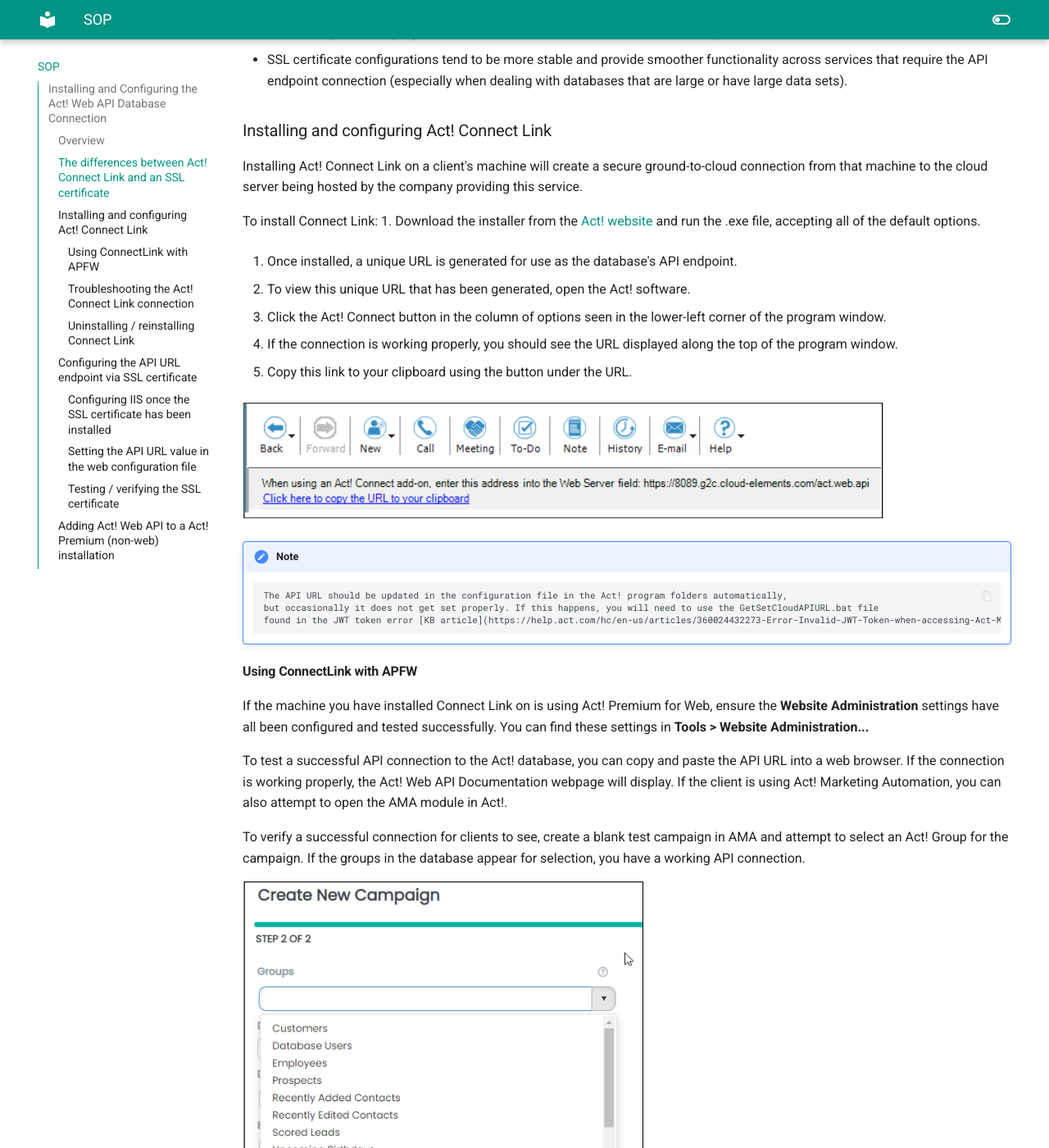
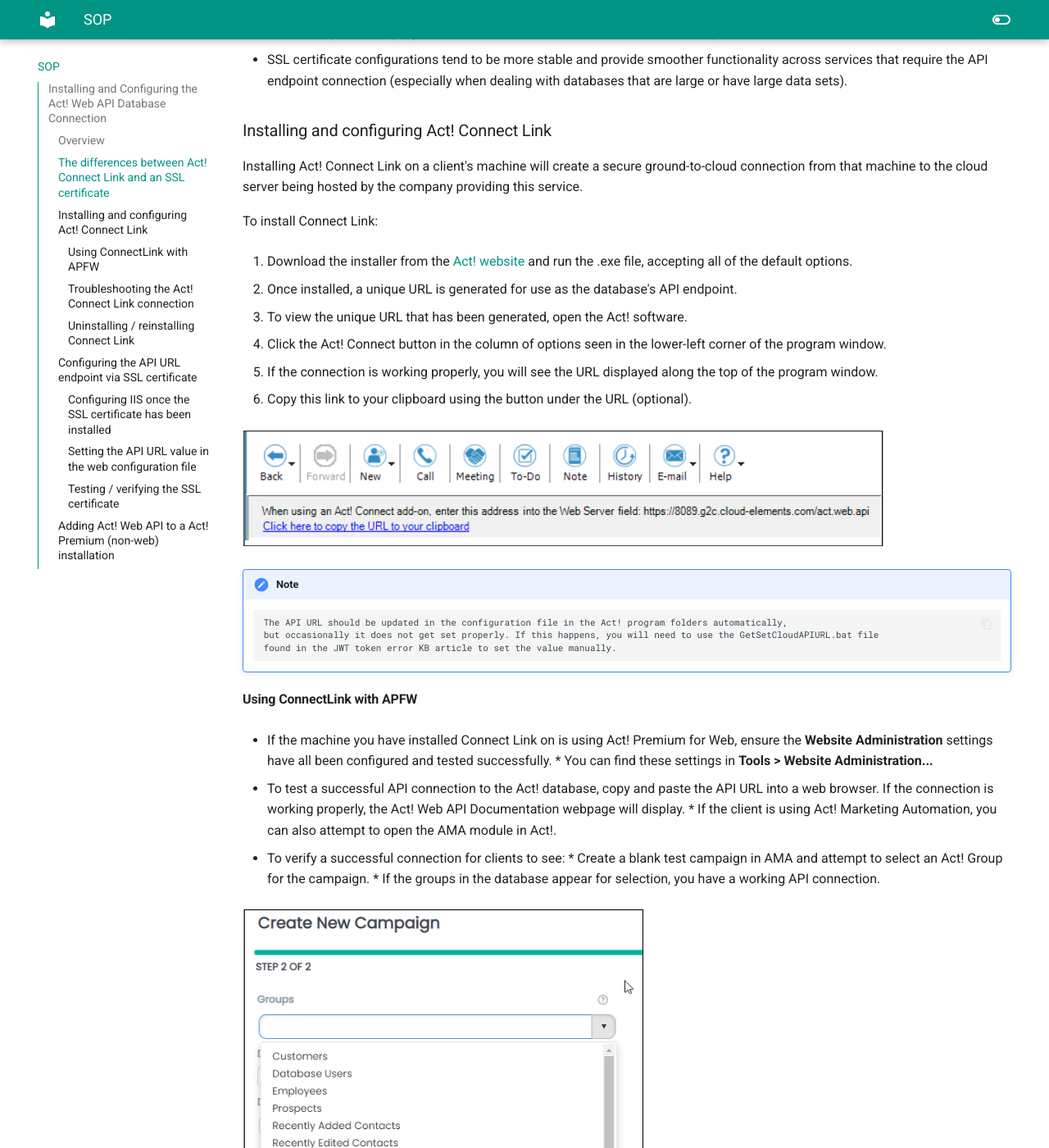
Before and after one commit to medinast21/medina-portfolio, an MkDocs documentation site: the page built from docs/SOP.md, in a window 1280 px wide and 1400 px high, scrolled down 951 px. Shown: the whole window at 82% size. Built offline with MkDocs 1.6.1 and Material for MkDocs 9.7.7, drawn with Linux system fonts in a browser that asks for light colours; some of the changed text lies outside the part shown.

Commit message:
Update SOP.md

```diff
--- a/docs/SOP.md
+++ b/docs/SOP.md
@@ -37,44 +37,53 @@ Installing Act! Connect Link on a client's machine will create a secure ground-t
 to the cloud server being hosted by the company providing this service.
 
 To install Connect Link:
+
 1. Download the installer from the [Act! website](https://www.act.com/products/act-connect-link) and run the .exe file, accepting all of the default
 options.
 
 2. Once installed, a unique URL is generated for use as the database's API endpoint.
 
-3. To view this unique URL that has been generated, open the Act! software.
+3. To view the unique URL that has been generated, open the Act! software.
 
 4. Click the Act! Connect button in the column of options seen in the lower-left corner of the program window.
 
-5. If the connection is working properly, you should see the URL displayed along the top of the program window.
+5. If the connection is working properly, you will see the URL displayed along the top of the program window.
 
-6. Copy this link to your clipboard using the button under the URL.
+6. Copy this link to your clipboard using the button under the URL (optional).
 
 ![Connect Link URL Displayed](assets/ConnectLink_URL.PNG)
 
 !!! note
         The API URL should be updated in the configuration file in the Act! program folders automatically,
         but occasionally it does not get set properly. If this happens, you will need to use the GetSetCloudAPIURL.bat file
-        found in the JWT token error [KB article](https://help.act.com/hc/en-us/articles/360024432273-Error-Invalid-JWT-Token-when-accessing-Act-Marketing-Automation) to set the value manually.
+        found in the JWT token error KB article to set the value manually.
 
 #### Using ConnectLink with APFW
-If the machine you have installed Connect Link on is using Act! Premium for Web, ensure the **Website Administration** settings have all been configured and tested successfully. You can find these settings in **Tools > Website Administration...**
 
-To test a successful API connection to the Act! database, you can copy and paste the API URL into a web browser. If the connection is working properly, the Act! Web API Documentation webpage will display. If the client is using Act! Marketing Automation, you can also attempt to open the AMA module in Act!.
+* If the machine you have installed Connect Link on is using Act! Premium for Web, ensure the **Website Administration** settings have all been configured and tested successfully.
+        * You can find these settings in **Tools > Website Administration...**
 
-To verify a successful connection for clients to see, create a blank test campaign in AMA and attempt to select an Act! Group for the campaign. If the groups in the database appear for selection, you have a working API connection.
+* To test a successful API connection to the Act! database, copy and paste the API URL into a web browser. If the connection is working properly, the Act! Web API Documentation webpage will display.
+        * If the client is using Act! Marketing Automation, you can also attempt to open the AMA module in Act!.
+
+* To verify a successful connection for clients to see:
+        * Create a blank test campaign in AMA and attempt to select an Act! Group for the campaign.
+        * If the groups in the database appear for selection, you have a working API connection.
 
 ![AMA Campaign Group Selection](assets/AMA_Campaign_GroupSelection.PNG)
 
 #### Troubleshooting the Act! Connect Link connection
 The Connect Link software operates over Port 80 (http), which is typically blocked by most organizations.
+
 You can find a list of other ports to try opening if the connection issues persist by opening the Connect Link menu.
-To do this, click the Windows Start button and search for "Act!".
 
-![Start Menu Search - Connect Link](assets/StartMenu_ConnectLink.PNG)
+1. To open the Connect Link menu, click the Windows Start button and search for "Act!".
 
-Click the Act! Connect Link option to launch the interface.
-Then, click the Config tab to view the different Connect Link settings / ports.
+        ![Start Menu Search - Connect Link](assets/StartMenu_ConnectLink.PNG)
+
+2. Click the Act! Connect Link option to launch the interface.
+
+3. Click the Config tab to view the different Connect Link settings / ports.
 
 ![Connect Link Config Menu](assets/ConnectLink_Config.PNG)
 
```
